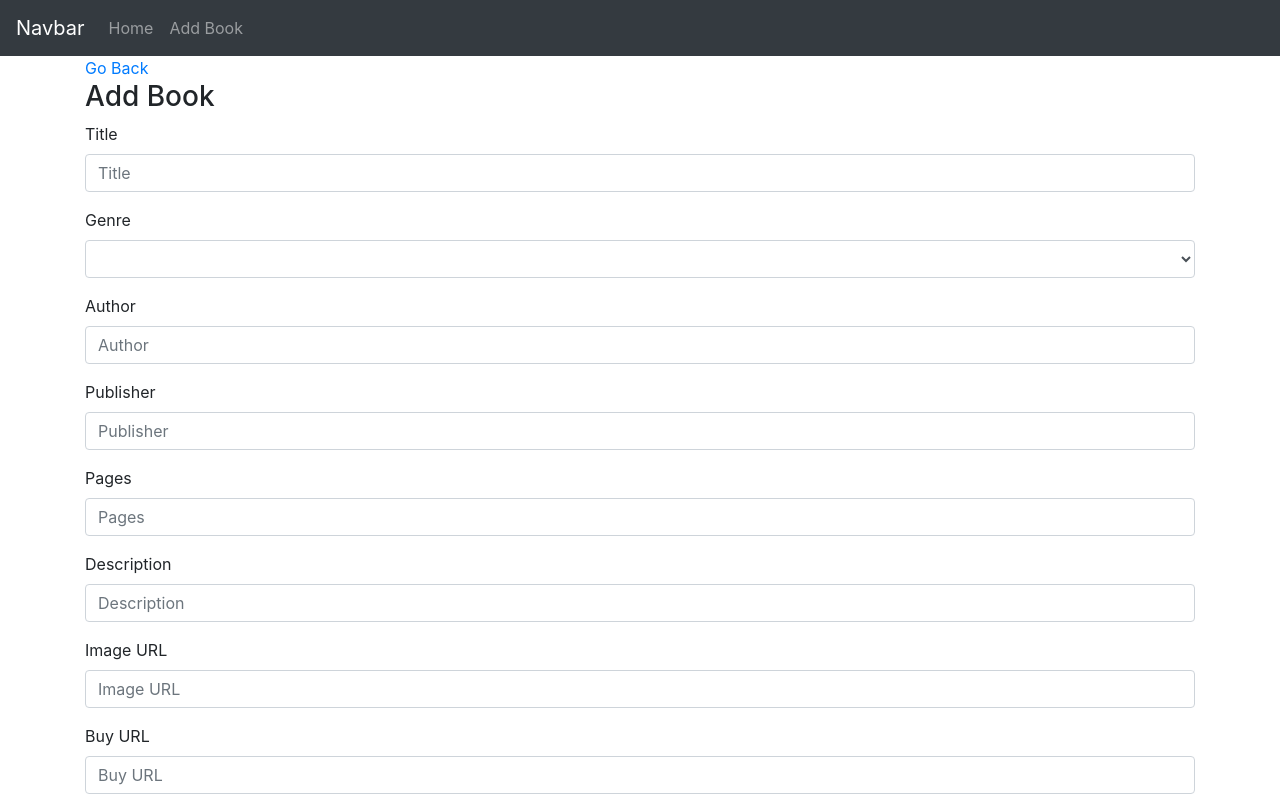
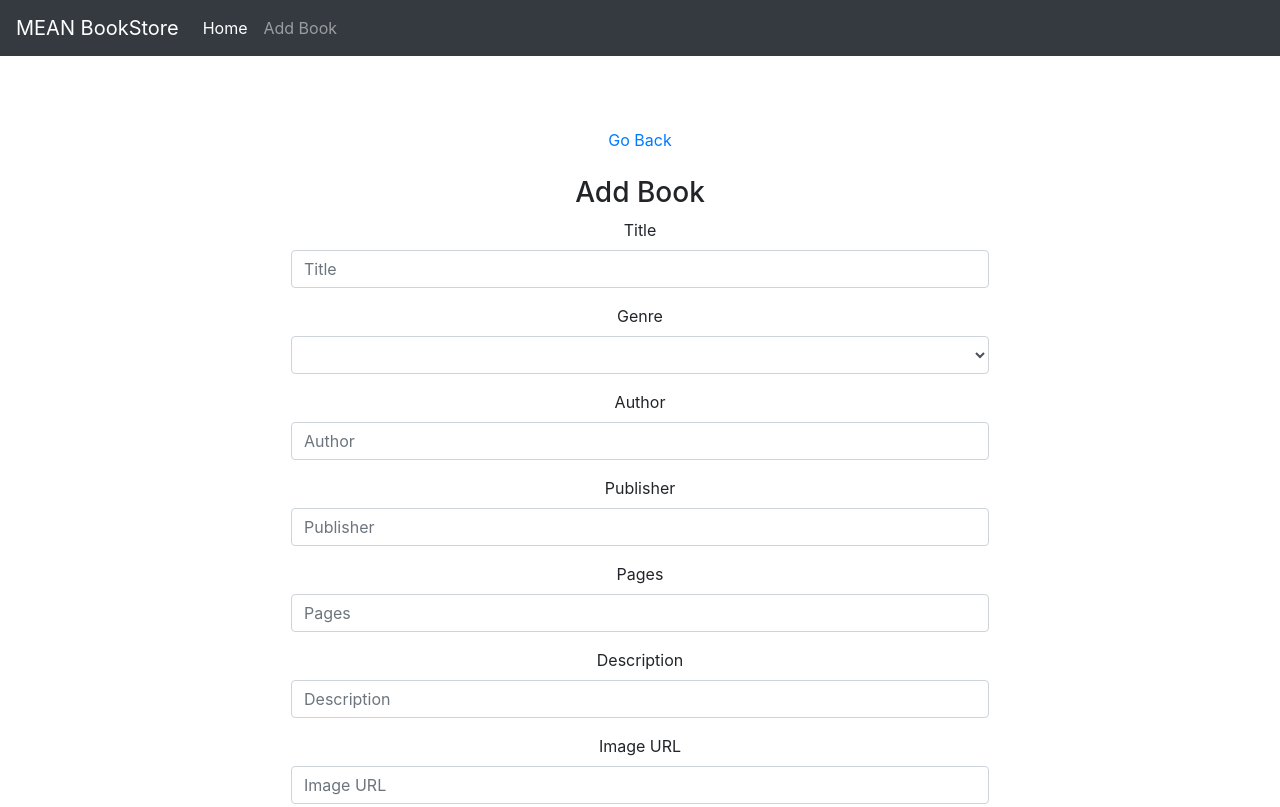
Before and after one commit to vroomvroom1/bookstore, a website with bundled scripts: page client/index.html at #!/books/add in a window 1280 px wide. Shown: the top 807 px of the page. Built offline with nearby package versions, Linux system fonts and the light colour scheme.

Commit message:
Design changes

```diff
--- a/client/css/style.css
+++ b/client/css/style.css
@@ -1,2 +1,10 @@
 img{width:100%;}
 img{height:100%;}
+
+body {
+  padding-top: 5rem;
+}
+.starter-template {
+  padding: 3rem 1.5rem;
+  text-align: center;
+}
--- a/client/index.html
+++ b/client/index.html
@@ -10,15 +10,15 @@
 </head>
 <body>
 
-  <nav class="navbar navbar-expand-md navbar-dark bg-dark navbar-default">
-      <a class="navbar-brand" href="#">Navbar</a>
+  <nav class="navbar navbar-expand-md navbar-dark bg-dark fixed-top">
+      <a class="navbar-brand" href="#">MEAN BookStore</a>
       <button class="navbar-toggler" type="button" data-toggle="collapse" data-target="#navbarsExampleDefault" aria-controls="navbarsExampleDefault" aria-expanded="false" aria-label="Toggle navigation">
         <span class="navbar-toggler-icon"></span>
       </button>
 
       <div class="collapse navbar-collapse" id="navbarsExampleDefault">
-        <ul class="navbar-nav nav navbar-right">
-          <li class="nav-item">
+        <ul class="navbar-nav mr-auto">
+          <li class="nav-item active">
             <a class="nav-link" href="#">Home <span class="sr-only">(current)</span></a>
           </li>
           <li class="nav-item">
@@ -29,12 +29,15 @@
     </nav>
 
     <main role="main" class="container">
-      <div class="row">
+       <div class="row">
         <div class="col-md-12">
-            <div ng-view></div>
-        </div>
-      </div>
-    </main><!-- /.container -->
+          <div class="starter-template">
+              <div ng-view></div>
+          </div>
+       </div>
+    </div>
+     </main>
+
 
 
 
--- a/client/views/add_book.html
+++ b/client/views/add_book.html
@@ -1,11 +1,14 @@
 <a href="#/books">Go Back</a>
+<br>
+<br>
 <div class="panel panel-default">
   <div class="panel-heading">
     <h3 class="panel-title">Add Book</h3>
   </div>
   <div class="panel-body">
     <div class="row">
-      <div class="col-md-12">
+      <div class="col-md-2"></div>
+      <div class="col-md-8">
       <form ng-submit="addBook()">
         <div class="form-group">
           <label>Title</label>
@@ -47,7 +50,7 @@
           <input type="text" class="form-control" ng-model="book.buy_url" placeholder="Buy URL">
         </div>
 
-        <button type="submit" class="btn btn-default">Submit</button>
+        <button type="submit" class="btn btn-primary">Submit</button>
       </form>
     </div>
     </div>
```
Also changed, not shown: client/views/book_details.html (+5 -1 lines), client/views/books.html (+12 -10 lines).
